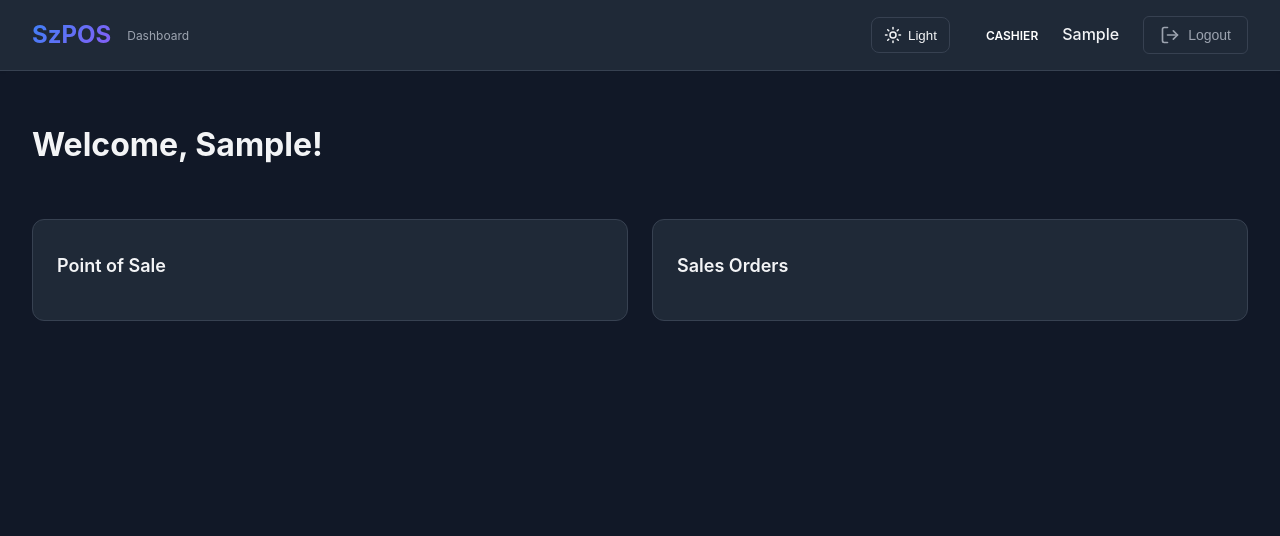
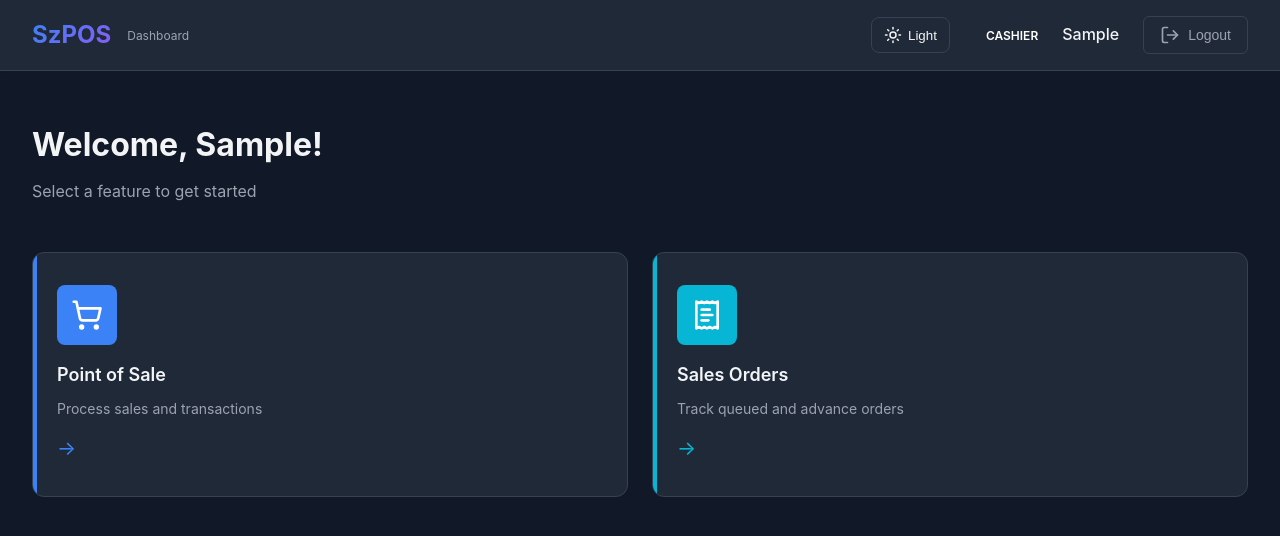
Before and after one commit to sinansha-dev/SzPOS, a React (Vite) app in the folder apps/web/: page / in a window 1280 px wide. Both pictures are taken after typing "Sample", "Sample123" into the empty fields and a click on the button "Sign In". Shown: the top 536 px of the page. Built offline with nearby package versions, Linux system fonts and the light colour scheme.

Commit message:
Restore dashboard cards with icons and descriptions

```diff
--- a/apps/web/src/components/Dashboard.tsx
+++ b/apps/web/src/components/Dashboard.tsx
@@ -1,8 +1,18 @@
 import { useNavigate } from "react-router-dom";
 import { useAuth } from "../contexts/AuthContext";
 import { useTheme } from "../contexts/ThemeContext";
-import { LogOut, Moon, Sun } from "lucide-react";
+import { LogOut, ShoppingCart, BarChart3, Settings, Users, FileText, ReceiptText, Moon, Sun } from "lucide-react";
 import { getAllowedNav } from "../auth/navigation";
+
+const FEATURE_META: Record<string, { icon: JSX.Element; description: string; color: string }> = {
+  "/sales": { icon: <ShoppingCart size={32} />, description: "Process sales and transactions", color: "#3b82f6" },
+  "/sales-orders": { icon: <ReceiptText size={32} />, description: "Track queued and advance orders", color: "#06b6d4" },
+  "/reports": { icon: <BarChart3 size={32} />, description: "View sales reports and analytics", color: "#10b981" },
+  "/inventory": { icon: <FileText size={32} />, description: "Manage products and stock", color: "#8b5cf6" },
+  "/expenses": { icon: <ReceiptText size={32} />, description: "Track operating expenses", color: "#f59e0b" },
+  "/users": { icon: <Users size={32} />, description: "Manage staff and permissions", color: "#ef4444" },
+  "/settings": { icon: <Settings size={32} />, description: "Configure system settings", color: "#6b7280" }
+};
 
 export function Dashboard() {
   const { user, logout } = useAuth();
@@ -14,12 +24,31 @@ export function Dashboard() {
 
   return (
     <div className="dashboard">
-      <nav className="dashboard-nav"><div className="nav-left"><h1 className="nav-logo">SzPOS</h1><span className="nav-tagline">Dashboard</span></div>
-      <div className="nav-right"><button onClick={toggleTheme} className="theme-btn">{theme === "dark" ? <Sun size={18} /> : <Moon size={18} />}{theme === "dark" ? "Light" : "Dark"}</button>
-      <div className="user-info"><span className="user-role">{user?.role}</span><span className="user-name">{user?.name}</span></div>
-      <button onClick={handleLogout} className="logout-btn"><LogOut size={20} />Logout</button></div></nav>
-      <div className="dashboard-content"><div className="dashboard-header"><h2>Welcome, {user?.name}!</h2></div>
-      <div className="features-grid">{features.map((f) => <div key={f.path} className="feature-card" onClick={() => navigate(f.path)}><h3>{f.title}</h3></div>)}</div></div>
+      <nav className="dashboard-nav">
+        <div className="nav-left"><h1 className="nav-logo">SzPOS</h1><span className="nav-tagline">Dashboard</span></div>
+        <div className="nav-right">
+          <button onClick={toggleTheme} className="theme-btn">{theme === "dark" ? <Sun size={18} /> : <Moon size={18} />}{theme === "dark" ? "Light" : "Dark"}</button>
+          <div className="user-info"><span className="user-role">{user?.role}</span><span className="user-name">{user?.name}</span></div>
+          <button onClick={handleLogout} className="logout-btn"><LogOut size={20} />Logout</button>
+        </div>
+      </nav>
+
+      <div className="dashboard-content">
+        <div className="dashboard-header"><h2>Welcome, {user?.name}!</h2><p>Select a feature to get started</p></div>
+        <div className="features-grid">
+          {features.map((f) => {
+            const meta = FEATURE_META[f.path] ?? { icon: <FileText size={32} />, description: "Open feature", color: "#3b82f6" };
+            return (
+              <div key={f.path} className="feature-card" onClick={() => navigate(f.path)} style={{ "--card-color": meta.color } as React.CSSProperties}>
+                <div className="feature-icon">{meta.icon}</div>
+                <h3>{f.title}</h3>
+                <p>{meta.description}</p>
+                <span className="feature-arrow">→</span>
+              </div>
+            );
+          })}
+        </div>
+      </div>
     </div>
   );
 }
```
